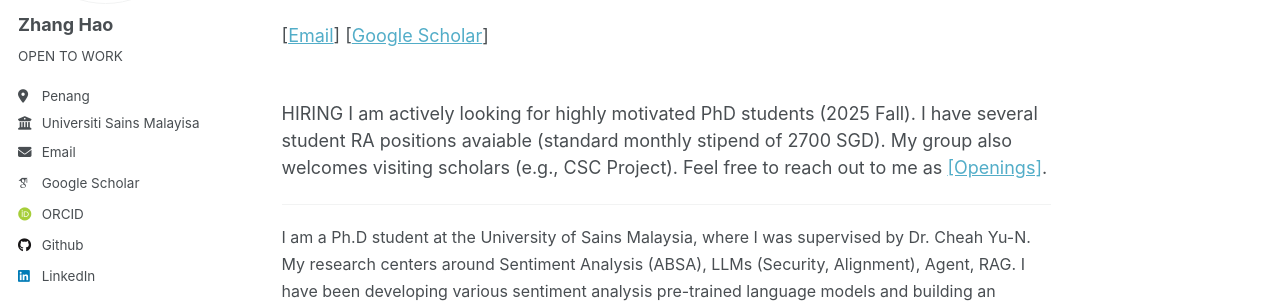
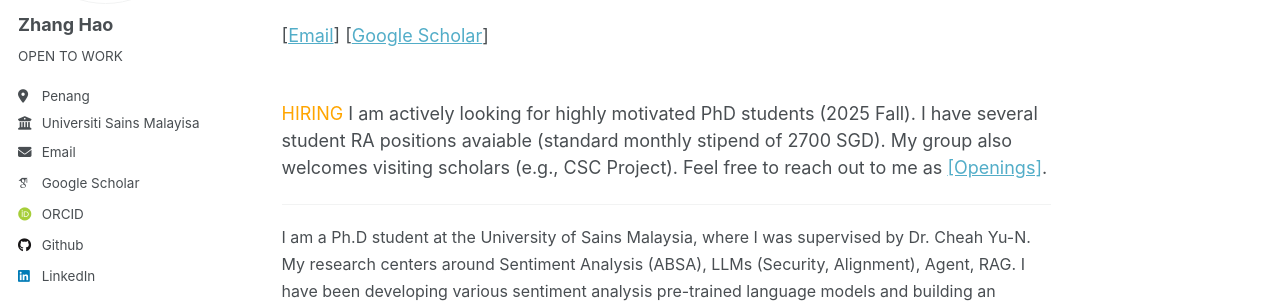
Before and after one commit to sydmou/sydmou.github.io, a Jekyll site: the page built from _pages/about.md, in a window 1280 px wide. Shown: the part 277-580 px from the top of the page. Built offline with Jekyll 4.4.1, drawn with Linux system fonts in a browser that asks for light colours; some web fonts are replaced.

Commit message:
Update about.md

```diff
--- a/_pages/about.md
+++ b/_pages/about.md
@@ -27,10 +27,9 @@ redirect_from:
         </p>
         <p>
             <br>
-            <span class="label label-danger">HIRING</span> I am actively looking for highly motivated PhD students (2025 Fall). I have several student RA positions avaiable (standard monthly stipend of 2700 SGD). My group also welcomes visiting scholars (e.g., CSC Project). Feel free to reach out to me as <a href="https://dengyang17.github.io/files/Openings.pdf">[Openings]</a>.<br>
+            <span style="color: orange;">HIRING</span> I am actively looking for highly motivated PhD students (2025 Fall). I have several student RA positions avaiable (standard monthly stipend of 2700 SGD). My group also welcomes visiting scholars (e.g., CSC Project). Feel free to reach out to me as <a href="https://dengyang17.github.io/files/Openings.pdf">[Openings]</a>.<br>
         </p>
     </div>
-
 </div>
 <hr>
 <p>
```
